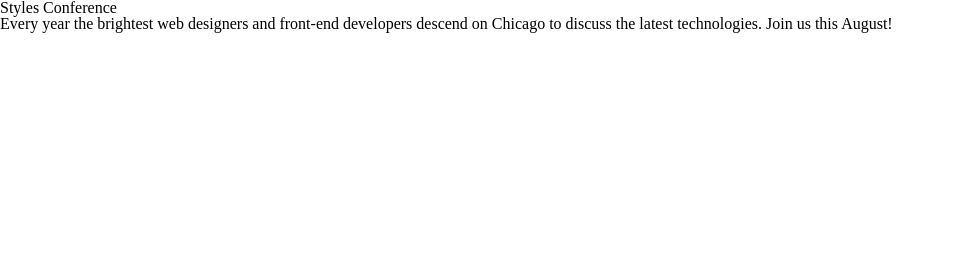
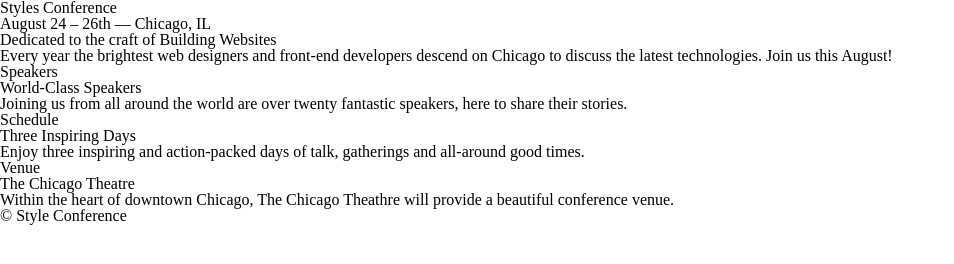
Before and after one commit to ramidem/learningHTMLcss, a plain HTML site: page index.html in a window 1280 px wide. Shown: the whole page, without its empty margins (0-954 px from the left). Drawn offline with Linux system fonts and the light colour scheme.

Commit message:
page structure

```diff
--- a/index.html
+++ b/index.html
@@ -6,7 +6,33 @@
     <link rel="stylesheet" href="assets/stylesheets/main.css">
   </head>
   <body>
-    <h1>Styles Conference</h1>
-    <p>Every year the brightest web designers and front-end developers descend on Chicago to discuss the latest technologies. Join us this August!</p>
+    <header>
+      <h1>Styles Conference</h1>
+      <h3>August 24 &ndash; 26th &mdash; Chicago, IL</h3>
+    </header>
+    <section>
+      <h2>Dedicated to the craft of Building Websites</h2>
+      <p>Every year the brightest web designers and front-end developers descend on Chicago to discuss the latest technologies. Join us this August!</p>
+    </section>
+    <section>
+      <section>
+        <h5>Speakers</h5>
+        <h3>World-Class Speakers</h3>
+        <p>Joining us from all around the world are over twenty fantastic speakers, here to share their stories.</p>
+      </section>
+      <section>
+        <h5>Schedule</h5>
+        <h3>Three Inspiring Days</h3>
+        <p>Enjoy three inspiring and action-packed days of talk, gatherings and all-around good times.</p>
+      </section>
+      <section>
+        <h5>Venue</h5>
+        <h3>The Chicago Theatre</h3>
+        <p>Within the heart of downtown Chicago, The Chicago Theathre will provide a beautiful conference venue.</p>
+      </section>
+    </section>
+    <footer>
+      <small>&copy; Style Conference</small>
+    </footer>
   </body>
 </html>
```
